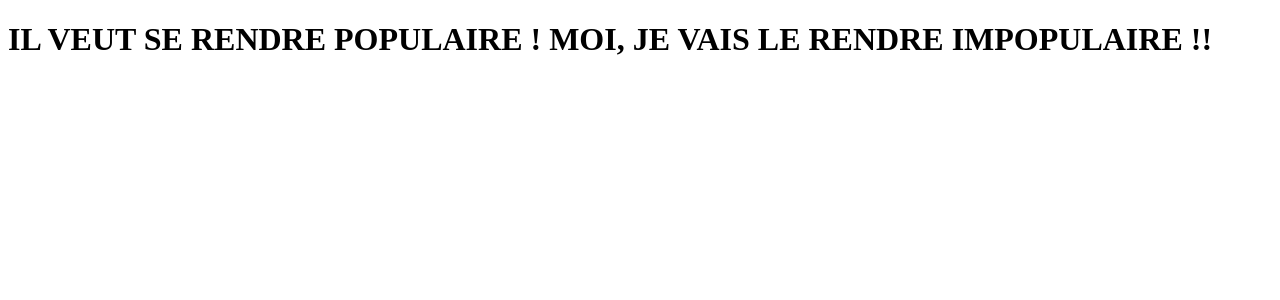
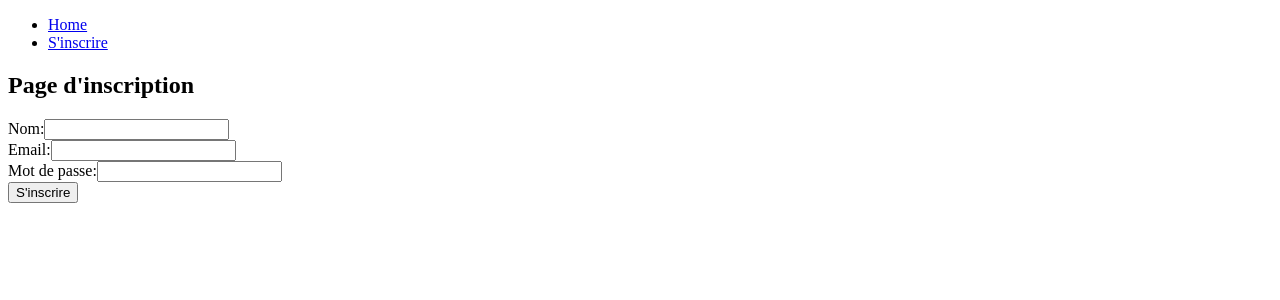
Before and after one commit to jeremy-gregoire/jpo-connect, a React (Vite) app in the folder app/: page /register in a window 1280 px wide. Shown: the top 300 px of the page. Built offline with nearby package versions, Linux system fonts and the light colour scheme.

Commit message:
request and register.tsx done but the fetch is impossible - CORS

```diff
--- a/app/src/App.tsx
+++ b/app/src/App.tsx
@@ -1,7 +1,22 @@
+import { Link, Route, Routes } from "react-router-dom";
+import Register from "./pages/Register";
+
 export default function App() {
   return (
     <>
-      <h1>IL VEUT SE RENDRE POPULAIRE ! MOI, JE VAIS LE RENDRE IMPOPULAIRE !!</h1>
+      <nav>
+        <ul>
+          <li>
+            <Link to="/index">Home</Link>
+          </li>
+          <li>
+            <Link to="/register">S'inscrire</Link>
+          </li>
+        </ul>
+      </nav>
+      <Routes>
+        <Route path="/register" element={<Register />} />
+      </Routes>
     </>
   );
 }
--- /dev/null
+++ b/app/src/pages/Register.tsx
@@ -0,0 +1,99 @@
+// RegisterForm.tsx
+import React, { useState, ChangeEvent, FormEvent } from "react";
+
+const RegisterForm: React.FC = () => {
+  const [formData, setFormData] = useState({
+    name: "",
+    email: "",
+    password: "",
+  });
+
+  const handleChange = (e: ChangeEvent<HTMLInputElement>) => {
+    // pour l'évènement (e) --> obliger de mettre (e: ChangeEvent<HTMLInputElement>) sinon
+    // TypeScript ne reconnait pas l'évènement
+    const { name, value } = e.target;
+    setFormData({
+      ...formData,
+      [name]: value,
+    });
+  };
+
+  const handleSubmit = async (e: FormEvent<HTMLFormElement>) => {
+    e.preventDefault();
+
+    try {
+      const response = await fetch("http://localhost:80/index.php?query=register", {
+        method: "POST",
+        headers: {
+          "Content-Type": "application/json",
+        },
+        body: JSON.stringify(formData),
+      });
+
+      if (!response.ok) {
+        throw new Error("Erreur lors de la requête");
+      }
+
+      const data = await response.json();
+
+      // Vérification de la présence d'une erreur dans la réponse
+      if (data && data.error) {
+        throw new Error(data.error);
+      }
+
+      console.log("Réponse du serveur:", data);
+      // Ajoutez ici la logique pour gérer la réponse du backend si nécessaire
+    } catch (error) {
+      // Typage pour gérer correctement l'erreur
+      if (error instanceof Error) {
+        console.error("Erreur lors de l'envoi des données:", error.message);
+      } else {
+        console.error("Erreur inconnue:", error);
+      }
+    }
+  };
+
+  return (
+    <div>
+      <h2>Page d'inscription</h2>
+      <form onSubmit={handleSubmit}>
+        <div>
+          <label htmlFor="name">Nom:</label>
+          <input
+            type="text"
+            id="name"
+            name="name"
+            value={formData.name}
+            onChange={handleChange}
+            required
+          />
+        </div>
+        <div>
+          <label htmlFor="email">Email:</label>
+          <input
+            type="email"
+            id="email"
+            name="email"
+            value={formData.email}
+            onChange={handleChange}
+            required
+          />
+        </div>
+        <div>
+          <label htmlFor="password">Mot de passe:</label>
+          <input
+            type="password"
+            id="password"
+            name="password"
+            value={formData.password}
+            onChange={handleChange}
+            required
+          />
+        </div>
+        <button type="submit">S'inscrire</button>
+      </form>
+    </div>
+  );
+};
+
+export default RegisterForm;
```
Also changed, not shown: 2 other files (tests, documents, lock files or other folders).
